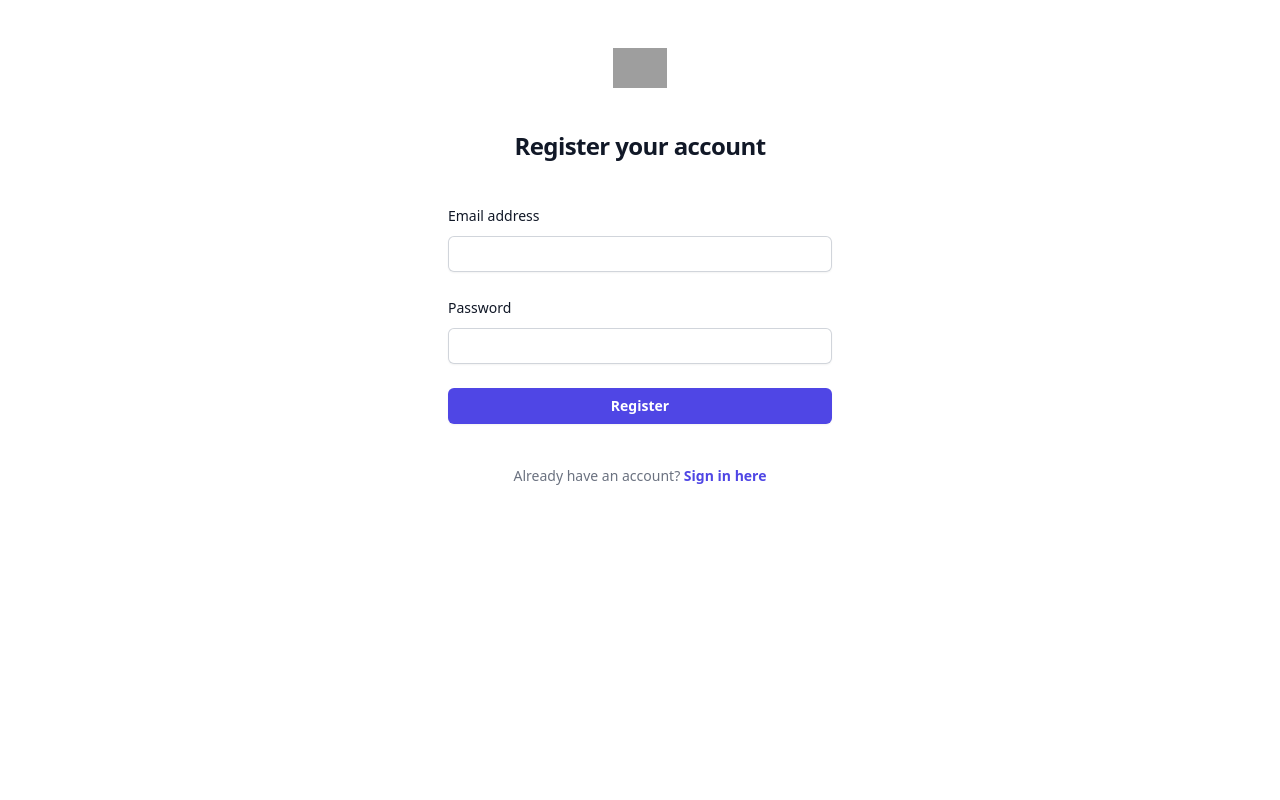
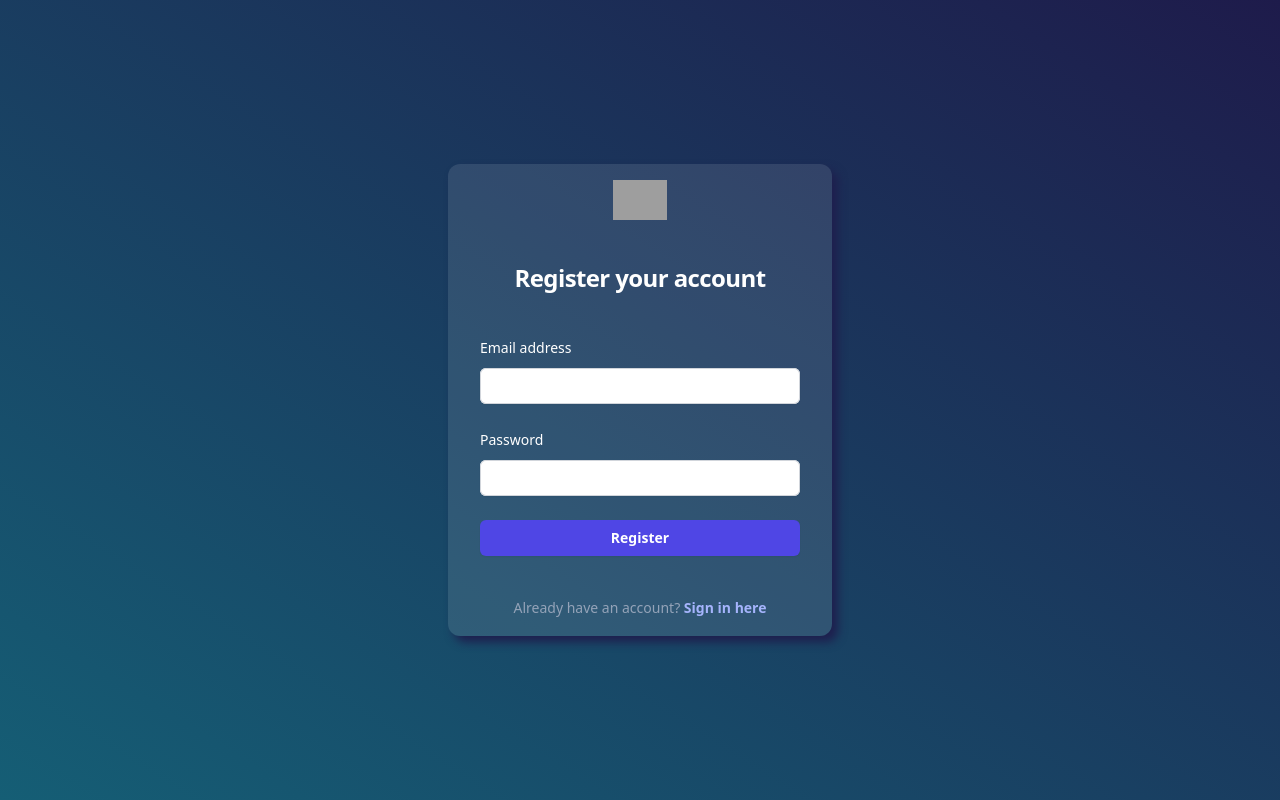
Before and after one commit to yolo22nd/Agni, a React (Create React App) app in the folder frontend/: page /register in a window 1280 px wide. Built offline with nearby package versions, Linux system fonts and the light colour scheme; grey boxes are pictures that could not be loaded.

Commit message:
fixed css

```diff
--- a/frontend/src/components/Student.js
+++ b/frontend/src/components/Student.js
@@ -29,7 +29,17 @@ const Student = () => {
   const handlePopupClose = () => {
     setIsPopupOpen(false);
   };
+  async function fetchData() {
+    try {
+      const response = await fetch('http://127.0.0.1:8000/api/register/');
+      const data = await response.json();
+      console.log(data);
+    } catch (error) {
+      console.error('Error fetching data:', error);
+    }
+  }
 
+  fetchData();
 
   return (
     <>
--- a/frontend/src/pages/Loginpage.js
+++ b/frontend/src/pages/Loginpage.js
@@ -99,7 +99,7 @@ const Loginpage = () => {
                 autoComplete="email"
                 required
                 onChange={(e) => setUsername(e.target.value)}
-                className="block w-full rounded-md border-0 py-1.5 pl-2 pr-2 text-white shadow-sm ring-1 ring-inset ring-gray-300 placeholder:text-gray-400 focus:ring-2 focus:ring-inset focus:ring-indigo-600 sm:text-sm sm:leading-6"
+                className="block w-full rounded-md border-0 py-1.5 pl-2 pr-2  shadow-sm ring-1 ring-inset ring-gray-300 placeholder:text-gray-400 focus:ring-2 focus:ring-inset focus:ring-indigo-600 sm:text-sm sm:leading-6"
               />
             </div>
           </div>
@@ -129,7 +129,7 @@ const Loginpage = () => {
                 autoComplete="current-password"
                 required
                 onChange={(e) => setPassword(e.target.value)}
-                className="block w-full rounded-md border-0 py-1.5 pl-2 pr-2 text-white shadow-sm ring-1 ring-inset ring-gray-300 placeholder:text-gray-400 focus:ring-2 focus:ring-inset focus:ring-indigo-600 sm:text-sm sm:leading-6"
+                className="block w-full rounded-md border-0 py-1.5 pl-2 pr-2  shadow-sm ring-1 ring-inset ring-gray-300 placeholder:text-gray-400 focus:ring-2 focus:ring-inset focus:ring-indigo-600 sm:text-sm sm:leading-6"
               />
             </div>
           </div>
--- a/frontend/src/pages/Registerpage.js
+++ b/frontend/src/pages/Registerpage.js
@@ -15,14 +15,15 @@ const RegisterPage = () => {
     };
 
     return (
-        <div className="flex min-h-full flex-col justify-center px-6 py-12 lg:px-8">
+        <div className="flex min-h-full flex-col justify-center items-center px-6 py-12 lg:px-8 bg-gradient-to-bl from-indigo-950 to-cyan-800 h-screen">
+          <div className="bg-white bg-opacity-10 sm:w-full sm:max-w-sm p-4 px-8 rounded-xl" style={{boxShadow:'#1e1f4e 6px 6px 10px'}}>
       <div className="sm:mx-auto sm:w-full sm:max-w-sm">
         <img
           className="mx-auto h-10 w-auto"
           src="https://tailwindui.com/img/logos/mark.svg?color=indigo&shade=600"
           alt="Your Company"
         />
-        <h2 className="mt-10 text-center text-2xl font-bold leading-9 tracking-tight text-gray-900">
+        <h2 className="mt-10 text-center text-2xl font-bold leading-9 tracking-tight text-white">
           Register your account
         </h2>
       </div>
@@ -32,7 +33,7 @@ const RegisterPage = () => {
           <div>
             <label
               htmlFor="email"
-              className="block text-left text-sm font-medium leading-6 text-gray-900"
+              className="block text-left text-sm font-medium leading-6 text-white"
             >
               Email address
             </label>
@@ -53,7 +54,7 @@ const RegisterPage = () => {
             <div className="flex items-center justify-between">
               <label
                 htmlFor="password"
-                className="block text-sm font-medium leading-6 text-gray-900"
+                className="block text-sm font-medium leading-6 text-white"
               >
                 Password
               </label>
@@ -81,11 +82,11 @@ const RegisterPage = () => {
           </div>
         </form>
 
-        <p className="mt-10 text-center text-sm text-gray-500">
+        <p className="mt-10 text-center text-sm text-slate-400">
           Already have an account?
           <Link
             to="/login"
-            className="font-semibold leading-6 text-indigo-600 hover:text-indigo-500"
+            className="font-semibold leading-6 text-indigo-300 hover:text-indigo-500"
           >
             {" "}
             Sign in here
@@ -93,6 +94,7 @@ const RegisterPage = () => {
         </p>
       </div>
     </div>
+    </div>
     );
 };
 
--- a/frontend/src/utils/StudentRoutes.js
+++ b/frontend/src/utils/StudentRoutes.js
@@ -7,8 +7,8 @@ const StudentRoutes = (children, ...rest) => {
     let {user} = useContext(AuthContext)
     console.log("student route works")
     return(
-        user.is_student ? <Outlet/> : <Navigate to="/login" />
-        // user ? <Outlet/> : <Outlet/>
+        // user.is_student ? <Outlet/> : <Navigate to="/login" />
+        user ? <Outlet/> : <Outlet/>
     )
 }
 
```
